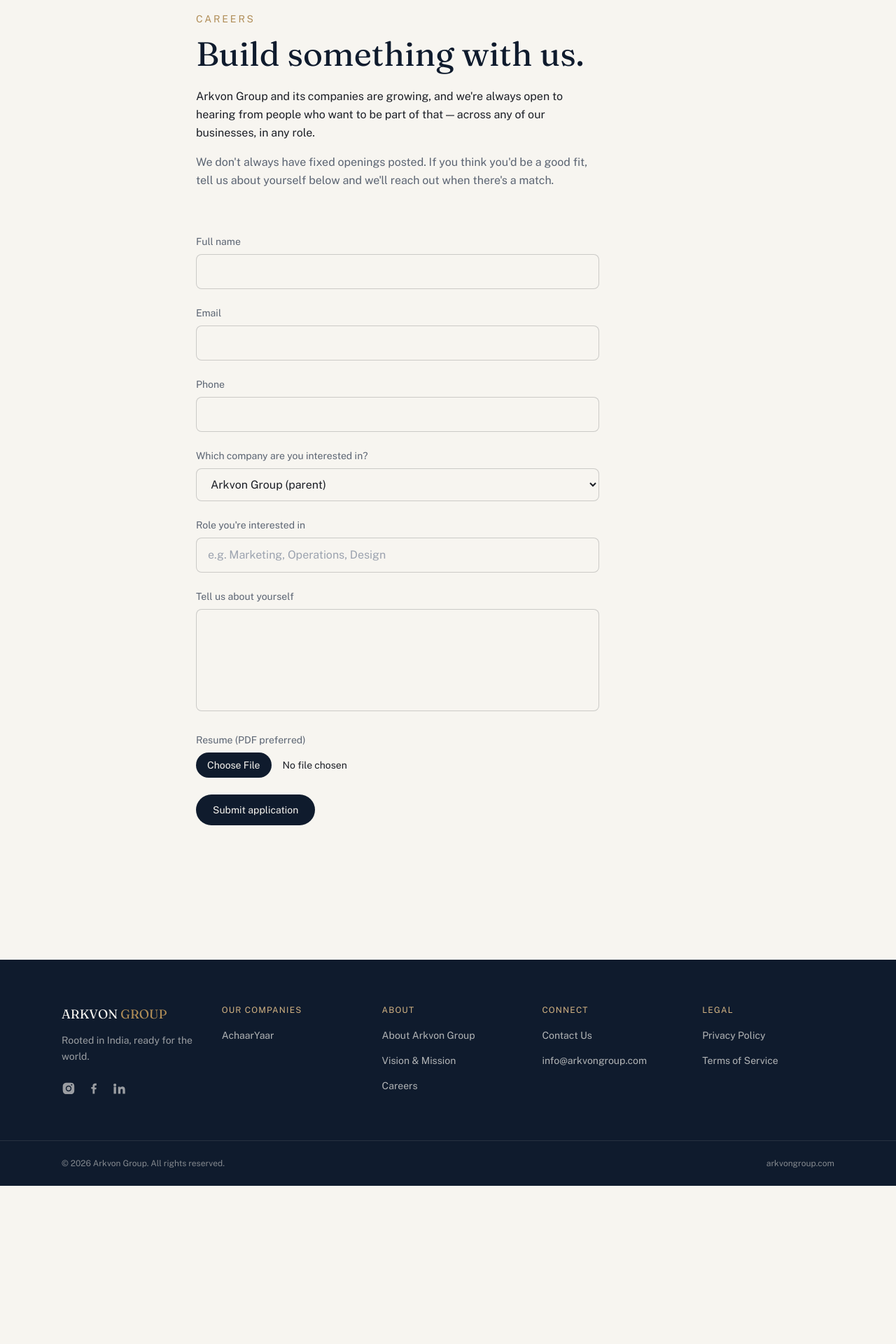
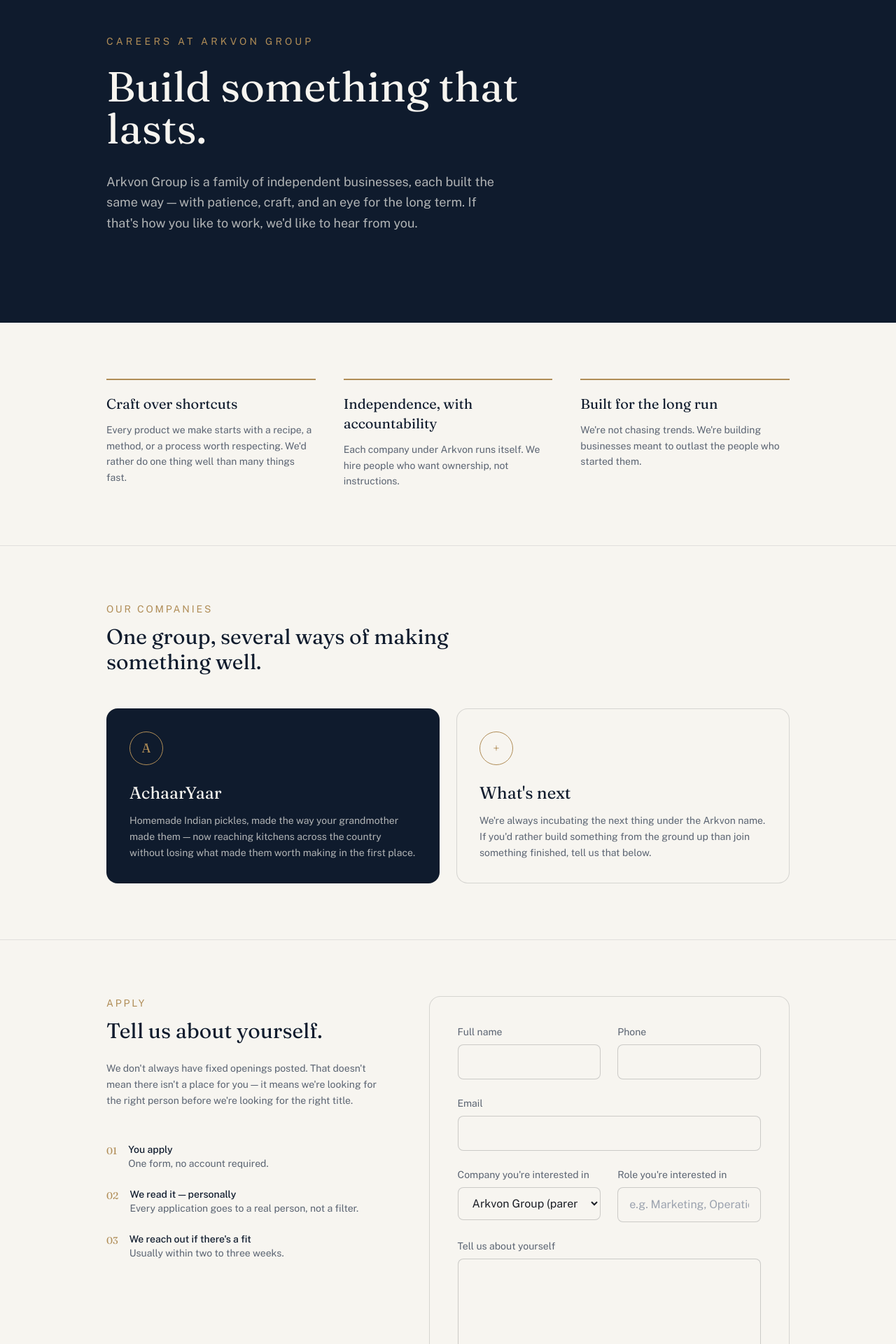
Before and after one commit to Sourabh-shekhar/arkvon-group, a Next.js app: page /careers in a window 1280 px wide. Shown: the part 160-2080 px from the top of the page at 70% size. Before the commit the page ends 1854 px from the top, so only its background shows below. Built offline with nearby package versions, Linux system fonts and the light colour scheme.

Commit message:
Update careers page

```diff
--- a/app/careers/page.js
+++ b/app/careers/page.js
@@ -2,32 +2,158 @@
 
 export default function CareersPage() {
   return (
-    <section className="max-w-3xl mx-auto px-6 py-16 sm:py-24">
-      <p className="text-bronze text-sm tracking-[0.2em] uppercase mb-4">
-        Careers
+    <>
+      {/* HERO */}
+      <section className="bg-ink text-paper">
+        <div className="max-w-5xl mx-auto px-6 py-24 sm:py-32">
+          <p className="text-bronze text-sm tracking-[0.3em] uppercase mb-6">
+            Careers at Arkvon Group
           </p>
-      <h1 className="font-display text-4xl sm:text-5xl text-ink mb-6">
-        Build something with us.
+          <h1 className="font-display text-4xl sm:text-6xl leading-[1.1] mb-8 max-w-2xl">
+            Build something that lasts.
           </h1>
-      <p className="text-charcoal leading-relaxed mb-4 max-w-xl">
-        Arkvon Group and its companies are growing, and we're always open to
-        hearing from people who want to be part of that — across any of our
-        businesses, in any role.
+          <p className="text-paper/70 leading-relaxed max-w-xl text-lg">
+            Arkvon Group is a family of independent businesses, each built
+            the same way — with patience, craft, and an eye for the long
+            term. If that's how you like to work, we'd like to hear from
+            you.
           </p>
-      <p className="text-slate leading-relaxed mb-16 max-w-xl">
-        We don't always have fixed openings posted. If you think you'd be a
-        good fit, tell us about yourself below and we'll reach out when
-        there's a match.
+        </div>
+      </section>
+
+      {/* VALUES */}
+      <section className="bg-paper border-b border-charcoal/10">
+        <div className="max-w-5xl mx-auto px-6 py-20">
+          <div className="grid sm:grid-cols-3 gap-10">
+            {[
+              {
+                title: "Craft over shortcuts",
+                body: "Every product we make starts with a recipe, a method, or a process worth respecting. We'd rather do one thing well than many things fast.",
+              },
+              {
+                title: "Independence, with accountability",
+                body: "Each company under Arkvon runs itself. We hire people who want ownership, not instructions.",
+              },
+              {
+                title: "Built for the long run",
+                body: "We're not chasing trends. We're building businesses meant to outlast the people who started them.",
+              },
+            ].map((v) => (
+              <div key={v.title} className="border-t-2 border-bronze pt-5">
+                <h3 className="font-display text-xl text-ink mb-3">
+                  {v.title}
+                </h3>
+                <p className="text-slate leading-relaxed text-sm">{v.body}</p>
+              </div>
+            ))}
+          </div>
+        </div>
+      </section>
+
+      {/* OUR COMPANIES */}
+      <section className="bg-paper border-b border-charcoal/10">
+        <div className="max-w-5xl mx-auto px-6 py-20">
+          <p className="text-bronze text-sm tracking-[0.2em] uppercase mb-3">
+            Our Companies
+          </p>
+          <h2 className="font-display text-3xl text-ink mb-12 max-w-lg">
+            One group, several ways of making something well.
+          </h2>
+
+          <div className="grid sm:grid-cols-2 gap-6">
+            <div className="border border-charcoal/15 rounded-2xl p-8 bg-ink text-paper">
+              <div className="w-12 h-12 rounded-full border border-bronze text-bronze flex items-center justify-center font-display text-lg mb-6">
+                A
+              </div>
+              <h3 className="font-display text-2xl mb-3">AchaarYaar</h3>
+              <p className="text-paper/70 text-sm leading-relaxed">
+                Homemade Indian pickles, made the way your grandmother made
+                them — now reaching kitchens across the country without
+                losing what made them worth making in the first place.
+              </p>
+            </div>
+
+            <div className="border border-charcoal/15 rounded-2xl p-8 bg-paper">
+              <div className="w-12 h-12 rounded-full border border-bronze text-bronze flex items-center justify-center font-display text-lg mb-6">
+                +
+              </div>
+              <h3 className="font-display text-2xl text-ink mb-3">
+                What's next
+              </h3>
+              <p className="text-slate text-sm leading-relaxed">
+                We're always incubating the next thing under the Arkvon
+                name. If you'd rather build something from the ground up
+                than join something finished, tell us that below.
+              </p>
+            </div>
+          </div>
+        </div>
+      </section>
+
+      {/* APPLICATION */}
+      <section className="bg-paper">
+        <div className="max-w-5xl mx-auto px-6 py-20">
+          <div className="grid lg:grid-cols-[1fr_1.3fr] gap-16">
+            {/* Left: context + process */}
+            <div>
+              <p className="text-bronze text-sm tracking-[0.2em] uppercase mb-3">
+                Apply
+              </p>
+              <h2 className="font-display text-3xl text-ink mb-6">
+                Tell us about yourself.
+              </h2>
+              <p className="text-slate leading-relaxed mb-12 text-sm">
+                We don't always have fixed openings posted. That doesn't
+                mean there isn't a place for you — it means we're looking
+                for the right person before we're looking for the right
+                title.
               </p>
 
+              <ol className="space-y-6">
+                {[
+                  {
+                    n: "01",
+                    t: "You apply",
+                    d: "One form, no account required.",
+                  },
+                  {
+                    n: "02",
+                    t: "We read it — personally",
+                    d: "Every application goes to a real person, not a filter.",
+                  },
+                  {
+                    n: "03",
+                    t: "We reach out if there's a fit",
+                    d: "Usually within two to three weeks.",
+                  },
+                ].map((s) => (
+                  <li key={s.n} className="flex gap-4">
+                    <span className="font-display text-bronze text-sm pt-0.5">
+                      {s.n}
+                    </span>
+                    <div>
+                      <p className="text-ink text-sm font-medium">{s.t}</p>
+                      <p className="text-slate text-sm">{s.d}</p>
+                    </div>
+                  </li>
+                ))}
+              </ol>
+            </div>
+
+            {/* Right: form */}
+            <div className="border border-charcoal/15 rounded-2xl p-8 sm:p-10 bg-paper shadow-[0_1px_0_0_rgba(0,0,0,0.03)]">
               <form
                 action="https://formspree.io/f/YOUR_FORM_ID"
                 method="POST"
                 encType="multipart/form-data"
-        className="space-y-6 max-w-xl"
+                className="space-y-6"
               >
+                <div className="grid sm:grid-cols-2 gap-6">
                   <div>
-          <label className="block text-sm text-slate mb-2" htmlFor="name">
+                    <label
+                      className="block text-sm text-slate mb-2"
+                      htmlFor="name"
+                    >
                       Full name
                     </label>
                     <input
@@ -35,12 +161,30 @@
                       name="name"
                       type="text"
                       required
-            className="w-full border border-charcoal/20 rounded-lg px-4 py-3 bg-paper text-charcoal focus:outline-none focus:border-bronze"
+                      className="w-full border border-charcoal/20 rounded-lg px-4 py-3 bg-paper text-charcoal focus:outline-none focus-visible:ring-2 focus-visible:ring-bronze/40 focus:border-bronze transition-colors"
                     />
+                  </div>
+                  <div>
+                    <label
+                      className="block text-sm text-slate mb-2"
+                      htmlFor="phone"
+                    >
+                      Phone
+                    </label>
+                    <input
+                      id="phone"
+                      name="phone"
+                      type="tel"
+                      className="w-full border border-charcoal/20 rounded-lg px-4 py-3 bg-paper text-charcoal focus:outline-none focus-visible:ring-2 focus-visible:ring-bronze/40 focus:border-bronze transition-colors"
+                    />
+                  </div>
                 </div>
 
                 <div>
-          <label className="block text-sm text-slate mb-2" htmlFor="email">
+                  <label
+                    className="block text-sm text-slate mb-2"
+                    htmlFor="email"
+                  >
                     Email
                   </label>
                   <input
@@ -48,39 +192,37 @@
                     name="email"
                     type="email"
                     required
-            className="w-full border border-charcoal/20 rounded-lg px-4 py-3 bg-paper text-charcoal focus:outline-none focus:border-bronze"
+                    className="w-full border border-charcoal/20 rounded-lg px-4 py-3 bg-paper text-charcoal focus:outline-none focus-visible:ring-2 focus-visible:ring-bronze/40 focus:border-bronze transition-colors"
                   />
                 </div>
 
+                <div className="grid sm:grid-cols-2 gap-6">
                   <div>
-          <label className="block text-sm text-slate mb-2" htmlFor="phone">
-            Phone
-          </label>
-          <input
-            id="phone"
-            name="phone"
-            type="tel"
-            className="w-full border border-charcoal/20 rounded-lg px-4 py-3 bg-paper text-charcoal focus:outline-none focus:border-bronze"
-          />
-        </div>
-
-        <div>
-          <label className="block text-sm text-slate mb-2" htmlFor="company">
-            Which company are you interested in?
+                    <label
+                      className="block text-sm text-slate mb-2"
+                      htmlFor="company"
+                    >
+                      Company you're interested in
                     </label>
                     <select
                       id="company"
                       name="company"
-            className="w-full border border-charcoal/20 rounded-lg px-4 py-3 bg-paper text-charcoal focus:outline-none focus:border-bronze"
+                      className="w-full border border-charcoal/20 rounded-lg px-4 py-3 bg-paper text-charcoal focus:outline-none focus-visible:ring-2 focus-visible:ring-bronze/40 focus:border-bronze transition-colors"
                     >
-            <option value="Arkvon Group">Arkvon Group (parent)</option>
+                      <option value="Arkvon Group">
+                        Arkvon Group (parent)
+                      </option>
                       <option value="AchaarYaar">AchaarYaar</option>
-            <option value="Not sure">Not sure / Open to anything</option>
+                      <option value="Not sure">
+                        Not sure / Open to anything
+                      </option>
                     </select>
                   </div>
-
                   <div>
-          <label className="block text-sm text-slate mb-2" htmlFor="role">
+                    <label
+                      className="block text-sm text-slate mb-2"
+                      htmlFor="role"
+                    >
                       Role you're interested in
                     </label>
                     <input
@@ -88,12 +230,16 @@
                       name="role"
                       type="text"
                       placeholder="e.g. Marketing, Operations, Design"
-            className="w-full border border-charcoal/20 rounded-lg px-4 py-3 bg-paper text-charcoal focus:outline-none focus:border-bronze"
+                      className="w-full border border-charcoal/20 rounded-lg px-4 py-3 bg-paper text-charcoal focus:outline-none focus-visible:ring-2 focus-visible:ring-bronze/40 focus:border-bronze transition-colors"
                     />
+                  </div>
                 </div>
 
                 <div>
-          <label className="block text-sm text-slate mb-2" htmlFor="message">
+                  <label
+                    className="block text-sm text-slate mb-2"
+                    htmlFor="message"
+                  >
                     Tell us about yourself
                   </label>
                   <textarea
@@ -101,12 +247,15 @@
                     name="message"
                     rows={5}
                     required
-            className="w-full border border-charcoal/20 rounded-lg px-4 py-3 bg-paper text-charcoal focus:outline-none focus:border-bronze resize-none"
+                    className="w-full border border-charcoal/20 rounded-lg px-4 py-3 bg-paper text-charcoal focus:outline-none focus-visible:ring-2 focus-visible:ring-bronze/40 focus:border-bronze transition-colors resize-none"
                   />
                 </div>
 
                 <div>
-          <label className="block text-sm text-slate mb-2" htmlFor="resume">
+                  <label
+                    className="block text-sm text-slate mb-2"
+                    htmlFor="resume"
+                  >
                     Resume (PDF preferred)
                   </label>
                   <input
@@ -120,11 +269,20 @@
 
                 <button
                   type="submit"
-          className="bg-ink text-paper px-6 py-3 rounded-full text-sm hover:bg-bronze transition-colors"
+                  className="w-full sm:w-auto bg-ink text-paper px-8 py-3 rounded-full text-sm hover:bg-bronze transition-colors"
                 >
                   Submit application
                 </button>
+
+                <p className="text-slate text-xs leading-relaxed pt-2">
+                  We read every application personally. If there's a fit,
+                  we'll reach out — you won't need to follow up.
+                </p>
               </form>
+            </div>
+          </div>
+        </div>
       </section>
+    </>
   );
 }
```
Lines whose indentation alone changed are shown as unchanged.
